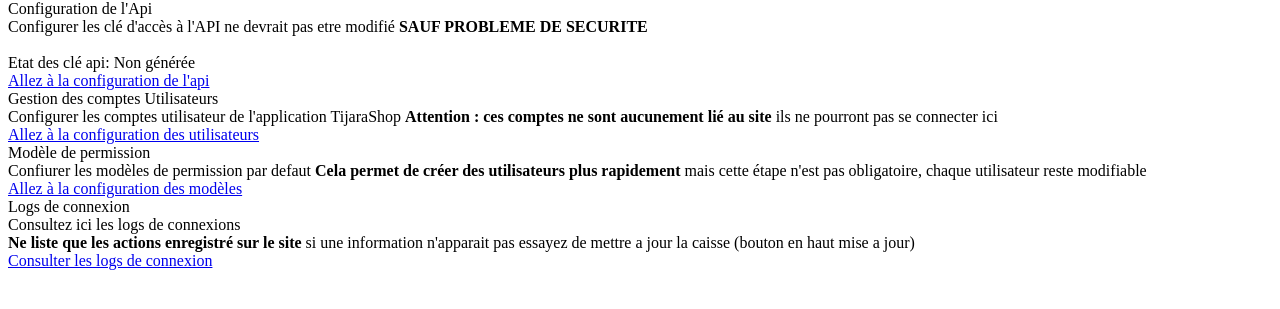
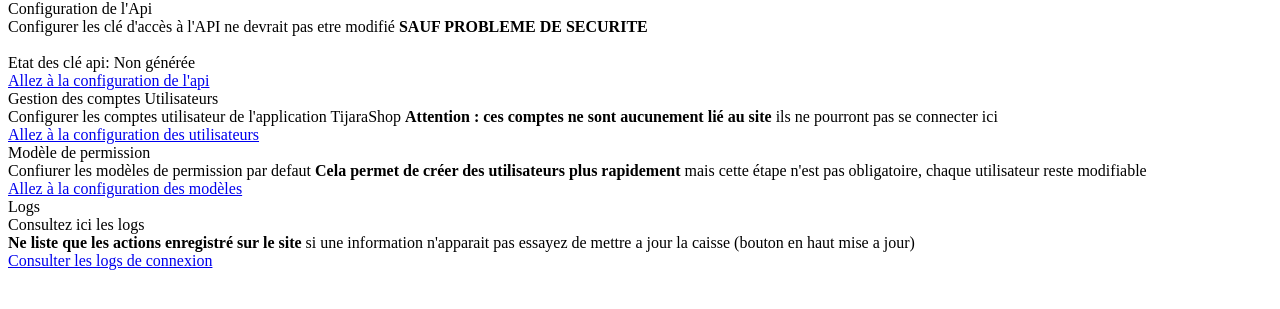
Before and after one commit to RomualdLewandoski/TijaraShop-WP-Plugin, a PHP site: page /adminMain.php in a window 1280 px wide. Shown: the part 26-335 px from the top of the page. Run offline with PHP 8.4, Linux system fonts and the light colour scheme; data that the repository does not hold is empty.

Commit message:
Fix typo on main Plugin page

```diff
--- a/views/adminMain.php
+++ b/views/adminMain.php
@@ -84,13 +84,13 @@
 
         <div class="col-lg-3">
             <div class="card card-danger">
-                <div class="card-header">Logs de connexion</div>
-                <div class="card-body">Consultez ici les logs de connexions
+                <div class="card-header">Logs</div>
+                <div class="card-body">Consultez ici les logs
                     <br><b>Ne liste que les actions enregistré sur le site</b> si une information n'apparait pas
                     essayez de mettre a jour la caisse (bouton en haut mise a jour)
                 </div>
                 <div class="card-footer text-center">
-                    <a href="admin.php?page=TijaraShop/logd" class="btn btn-primary">
+                    <a href="admin.php?page=TijaraShop/logs" class="btn btn-primary">
                         Consulter les logs de connexion
                     </a>
                 </div>
```
